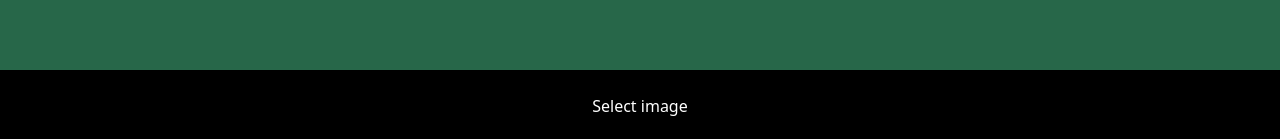
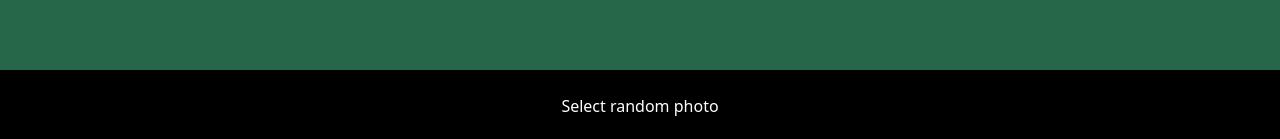
Before and after one commit to peterchappell/kaleidoscoper-ts, a React (Create React App) app: page / in a window 1280 px wide. Shown: the part 658-797 px from the top of the page. Built offline with nearby package versions, Linux system fonts and the light colour scheme.

Commit message:
Add random image loader

```diff
--- a/src/App.tsx
+++ b/src/App.tsx
@@ -1,15 +1,17 @@
-import React from "react";
+import React, { useState } from "react";
 
 import Main from "./components/Main";
 import Header from "./components/Header";
 import Footer from "./components/Footer";
 
 const App: React.FC = () => {
+  const [photo, setPhoto] = useState("");
+
   return (
-    <section className="h-full flex flex-col">
+    <section className="h-full max-h-full flex flex-col">
       <Header />
-      <Main />
-      <Footer />
+      <Main photo={photo} />
+      <Footer setPhotoHandler={setPhoto} />
     </section>
   );
 };
--- a/src/components/Footer.tsx
+++ b/src/components/Footer.tsx
@@ -1,9 +1,33 @@
 import React from "react";
 
-const Footer: React.FC = () => {
+type FooterProps = {
+  setPhotoHandler: (photo: string) => void;
+};
+
+const Footer: React.FC<FooterProps> = (props: FooterProps) => {
+  const { setPhotoHandler } = props;
+
+  const selectRandomPhoto = () => {
+    const photoEl = new Image();
+    photoEl.crossOrigin = "Anonymous";
+    photoEl.onload = () => {
+      const canvasEl: HTMLCanvasElement = document.createElement("canvas");
+      canvasEl.height = photoEl.naturalHeight;
+      canvasEl.width = photoEl.naturalWidth;
+      const ctx: CanvasRenderingContext2D | null = canvasEl.getContext("2d");
+      if (ctx) {
+        ctx.drawImage(photoEl, 0, 0);
+        setPhotoHandler(canvasEl.toDataURL());
+      }
+    };
+    photoEl.src = "https://source.unsplash.com/random/800x800";
+  };
+
   return (
     <footer className="p-3 sm:p-6 bg-black flex justify-center">
-      Select image
+      <button type="button" onClick={selectRandomPhoto}>
+        Select random photo
+      </button>
     </footer>
   );
 };
--- a/src/components/Main.tsx
+++ b/src/components/Main.tsx
@@ -1,9 +1,13 @@
 import React from "react";
 
-const Main: React.FC = () => {
+type MainProps = {
+  photo: string;
+};
+
+const Main: React.FC<MainProps> = ({ photo }: MainProps) => {
   return (
-    <main className="flex justify-center items-center bg-green-800 flex-grow">
-      X
+    <main className="flex justify-center items-center bg-green-800 flex-grow overflow-hidden">
+      {photo && <img src={photo} alt="" />}
     </main>
   );
 };
```
